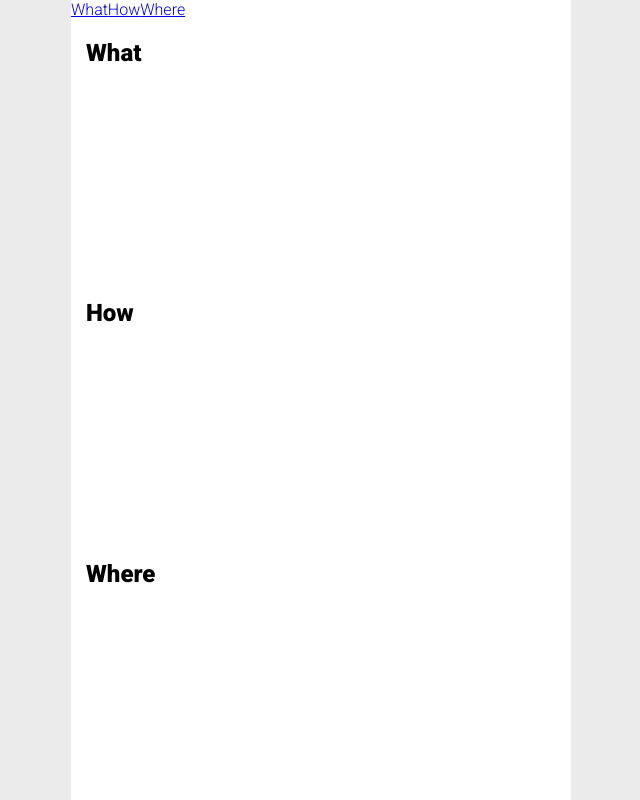
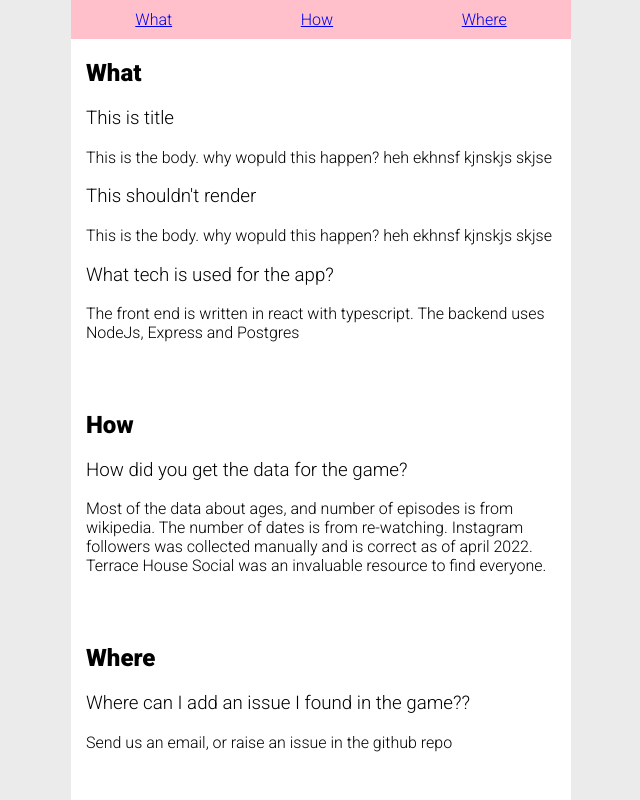
Before and after one commit to danjcooper/Obsidian, a React (Create React App) app: page /about in a window 1280 px wide. Shown: the whole page, without its empty margins (319-959 px from the left). Built offline with nearby package versions, Linux system fonts and the light colour scheme.

Commit message:
start nav styling

```diff
--- a/src/Pages/About/index.tsx
+++ b/src/Pages/About/index.tsx
@@ -1,12 +1,14 @@
 import React from 'react';
 import questions from './questionData.json';
 import { QuestionCategory } from '../../Components';
+
+import styles from './style.module.css';
 
 const About = () => {
     // TODO - Update questions to visible in JSON.
     return (
         <>
-            <nav>
+            <nav className={styles.nav}>
                 {questions.map(category => (
                     <a href='#'>{category.categoryName}</a>
                 ))}
--- a/src/Pages/About/questionData.json
+++ b/src/Pages/About/questionData.json
@@ -5,17 +5,17 @@
             {
                 "title": "This is title",
                 "text": "This is the body. why wopuld this happen? heh ekhnsf kjnskjs skjse",
-                "hidden": true
+                "hidden": false
             },
             {
                 "title": "This shouldn't render",
                 "text": "This is the body. why wopuld this happen? heh ekhnsf kjnskjs skjse",
-                "hidden": true
+                "hidden": false
             },
             {
                 "title": "What tech is used for the app?",
                 "text": "The front end is written in react with typescript. The backend uses NodeJs, Express and Postgres",
-                "hidden": true
+                "hidden": false
             }
         ]
     },
@@ -25,7 +25,7 @@
             {
                 "title": "How did you get the data for the game?",
                 "text": "Most of the data about ages, and number of episodes is from wikipedia. The number of dates is from re-watching. Instagram followers was collected manually and is correct as of april 2022. Terrace House Social was an invaluable resource to find everyone.",
-                "hidden": true
+                "hidden": false
             }
         ]
     },
@@ -35,7 +35,7 @@
             {
                 "title": "Where can I add an issue I found in the game??",
                 "text": "Send us an email, or raise an issue in the github repo",
-                "hidden": true
+                "hidden": false
             }
         ]
     }
--- /dev/null
+++ b/src/Pages/About/style.module.css
@@ -0,0 +1,11 @@
+.nav {
+    background-color: pink;
+
+    display: flex;
+    justify-content: space-evenly;
+    text-align: center;
+}
+.nav * {
+    flex-grow: 1;
+    margin: 10px 0;
+}
```
